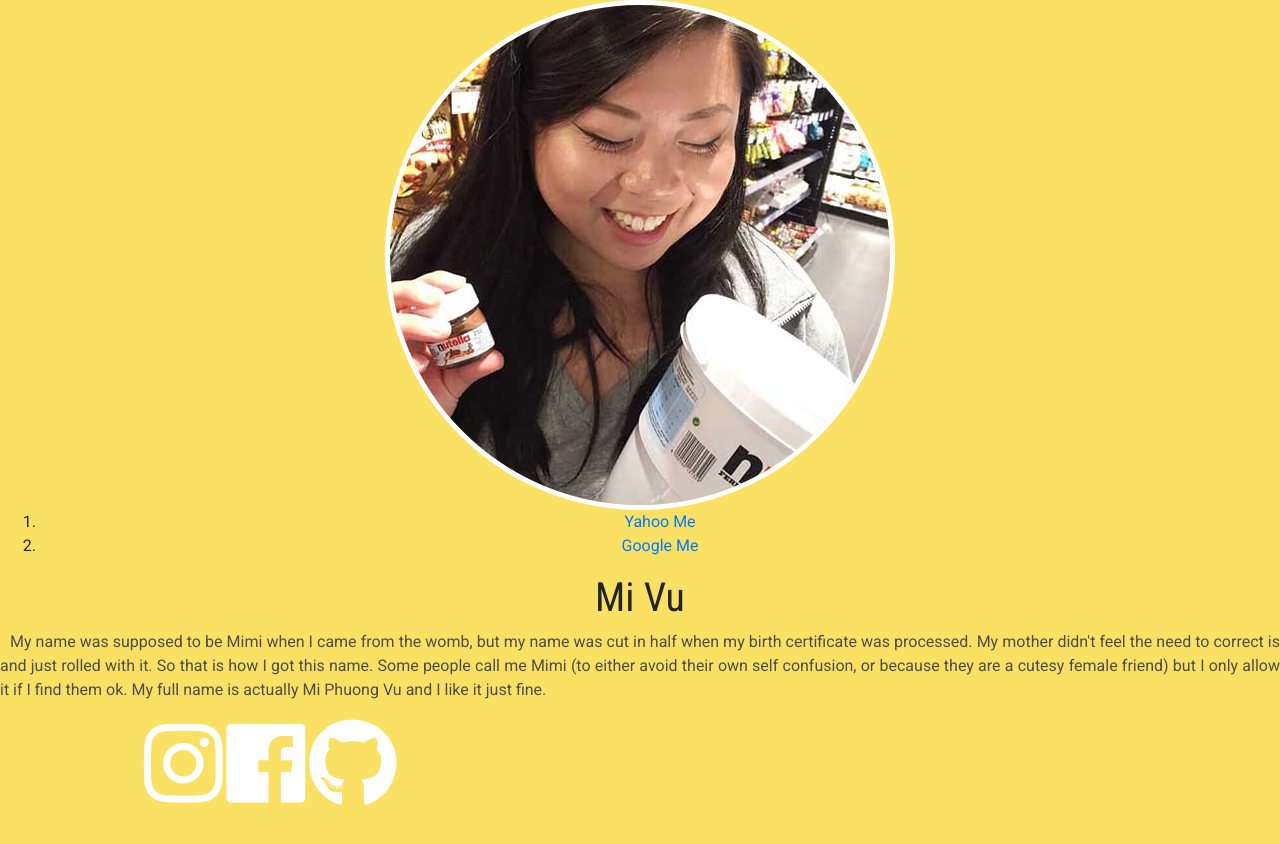
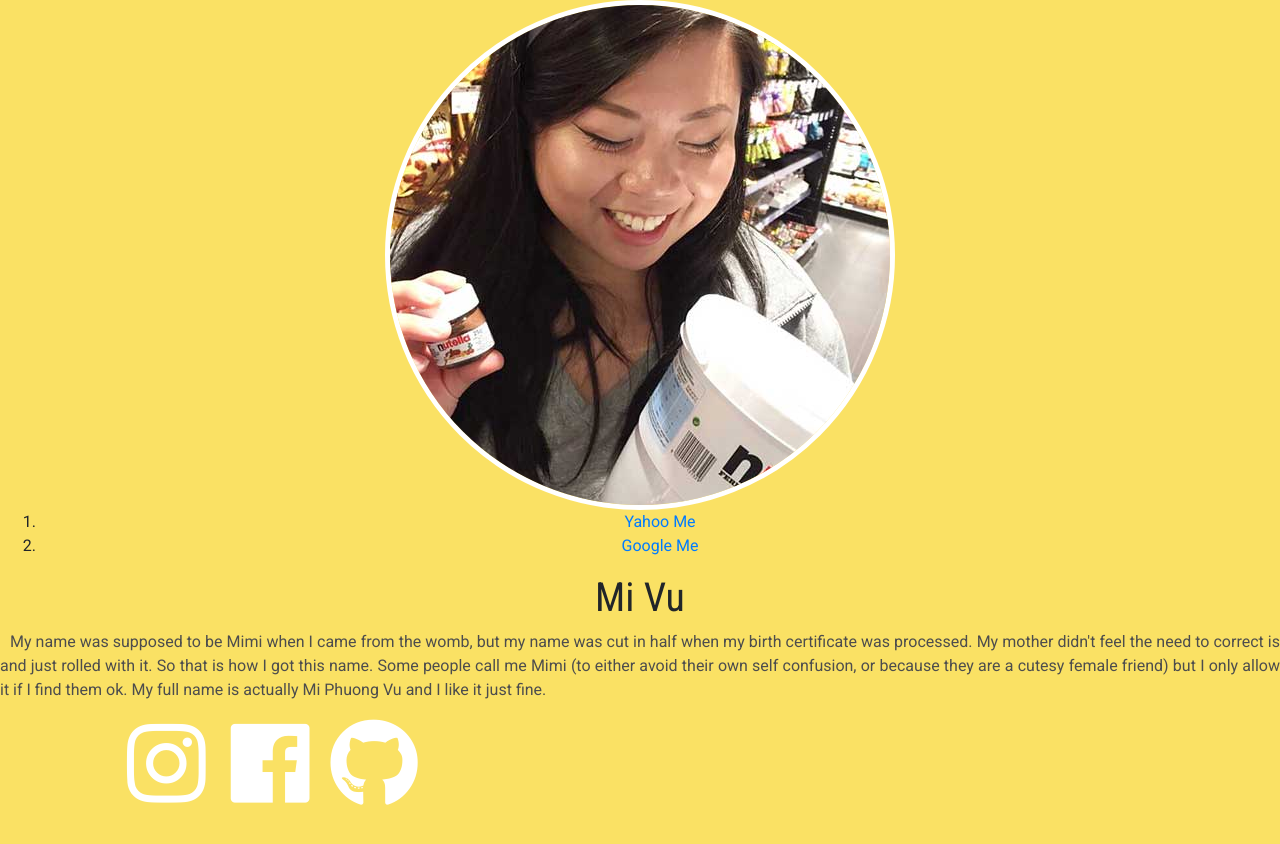
Before and after one commit to MiPhuongVu/thurs-site, a Jekyll site: the page built from index.html, in a window 1280 px wide. Shown: the top 844 px of the page. Built offline with Jekyll 4.4.1, drawn with Linux system fonts in a browser that asks for light colours; nearby versions of some CDN libraries.

Commit message:
Update main.scss

```diff
--- a/assets/css/main.scss
+++ b/assets/css/main.scss
@@ -45,7 +45,7 @@ ul {
 }
 
 ul > li {
-    display: inline;
+    display: inline-block;
     margin: 0 auto;
     width: 100px;
     color: white;
```
